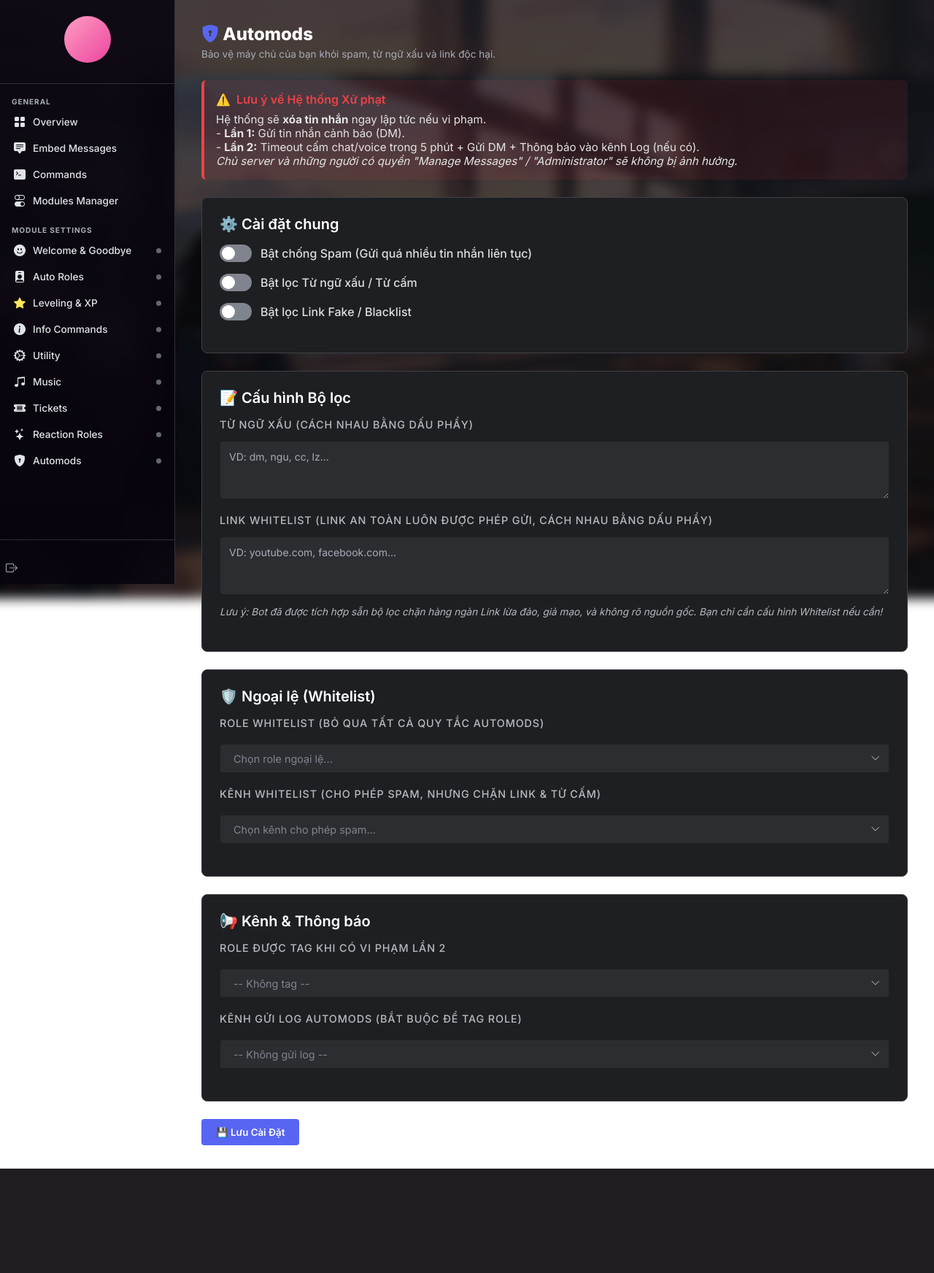
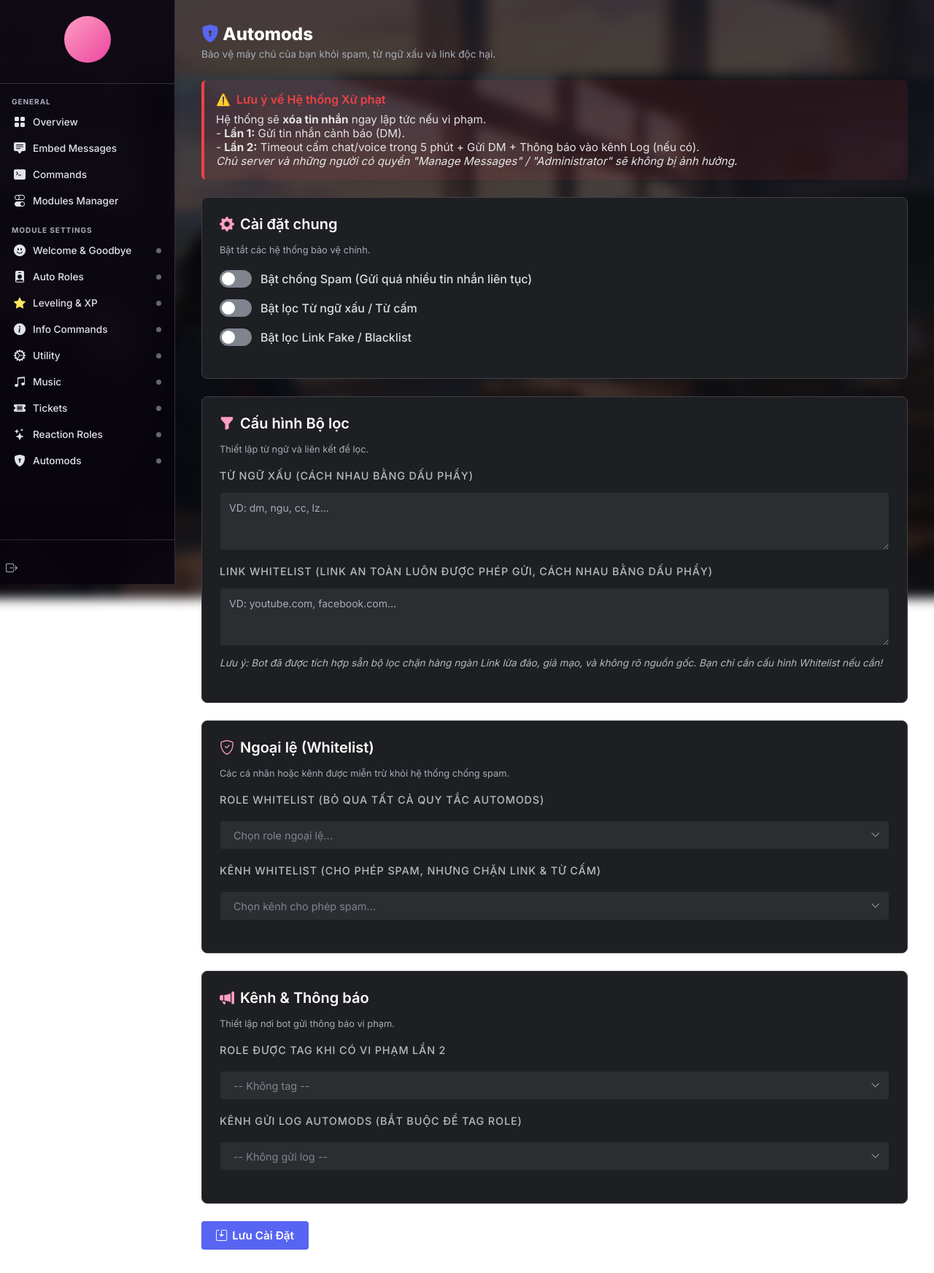
Before and after one commit to namokla2005/ZerynBot, a Flask app: template dashboard/templates/server_automod.html in a window 1280 px wide. Shown: the whole page at 73% size. Before the commit the page ends 1601 px from the top, so only its background shows below. Run offline with Flask 3, Linux system fonts and the light colour scheme; the template is opened without the code that fills it, so the values that code supplies are empty.

Commit message:
fix: resolve js syntax error in automod and update headers

```diff
--- a/dashboard/templates/server_automod.html
+++ b/dashboard/templates/server_automod.html
@@ -311,7 +311,12 @@
 <form method="POST" action="{{ url_for('server_automod', guild_id=guild_id) }}">
 
   <div class="card">
-    <div class="card-title">⚙️ Cài đặt chung</div>
+    <div class="card-header">
+      <div>
+        <div class="card-title"><i class="bi bi-gear-fill" style="color:var(--accent)"></i> Cài đặt chung</div>
+        <div class="card-desc">Bật tắt các hệ thống bảo vệ chính.</div>
+      </div>
+    </div>
     <div class="form-group" style="display: flex; flex-direction: column; gap: 16px;">
       <label class="switch-container">
         <div class="switch">
@@ -342,12 +347,17 @@
   </div>
 
   <div class="card">
-    <div class="card-title">📝 Cấu hình Bộ lọc</div>
+    <div class="card-header">
+      <div>
+        <div class="card-title"><i class="bi bi-funnel-fill" style="color:var(--accent)"></i> Cấu hình Bộ lọc</div>
+        <div class="card-desc">Thiết lập từ ngữ và liên kết để lọc.</div>
+      </div>
+    </div>
 
     <div class="form-group">
       <label class="form-label">Từ ngữ xấu (Cách nhau bằng dấu phẩy)</label>
       <textarea name="bad_words" class="form-control"
-        placeholder="VD: dm, ngu, cc, lz...">{{ bad_words_str }}</textarea>
+        placeholder="VD: dm, ngu, cc, lz...">{{bad_words_str}}</textarea>
     </div>
 
     <div class="form-group">
@@ -362,7 +372,12 @@
   </div>
 
   <div class="card">
-    <div class="card-title">🛡️ Ngoại lệ (Whitelist)</div>
+    <div class="card-header">
+      <div>
+        <div class="card-title"><i class="bi bi-shield-check" style="color:var(--accent)"></i> Ngoại lệ (Whitelist)</div>
+        <div class="card-desc">Các cá nhân hoặc kênh được miễn trừ khỏi hệ thống chống spam.</div>
+      </div>
+    </div>
 
     <div class="form-group">
       <label class="form-label">Role Whitelist (Bỏ qua tất cả quy tắc Automods)</label>
@@ -392,7 +407,12 @@
   </div>
 
   <div class="card">
-    <div class="card-title">📢 Kênh & Thông báo</div>
+    <div class="card-header">
+      <div>
+        <div class="card-title"><i class="bi bi-megaphone-fill" style="color:var(--accent)"></i> Kênh & Thông báo</div>
+        <div class="card-desc">Thiết lập nơi bot gửi thông báo vi phạm.</div>
+      </div>
+    </div>
 
     <div class="form-group">
       <label class="form-label">Role được tag khi có vi phạm lần 2</label>
@@ -421,22 +441,24 @@
     </div>
   </div>
 
-  <div style="margin-top: 24px;">
-    <button type="submit" class="btn-primary">💾 Lưu Cài Đặt</button>
+  <div class="bottom-actions">
+    <button type="submit" class="btn btn-primary btn-lg">
+      <i class="bi bi-save2"></i> Lưu Cài Đặt
+    </button>
   </div>
 </form>
 
 <script>
   const allRoles = [
     {% for r in roles %}
-  { id: "{{ r.role_id }}", name: { { r.role_name | tojson | safe } }, color: "{{ r.color_hex }}" } {% if not loop.last %}, {% endif %}
-  {% endfor %}
+    { id: "{{ r.role_id }}", name: {{ r.role_name | tojson | safe }}, color: "{{ r.color_hex }}" } {% if not loop.last %}, {% endif %}
+    {% endfor %}
   ];
 
   const allChannels = [
     {% for ch in channels %}
-  { id: "{{ ch.channel_id }}", name: { { ch.channel_name | tojson | safe } } } {% if not loop.last %}, {% endif %}
-  {% endfor %}
+    { id: "{{ ch.channel_id }}", name: {{ ch.channel_name | tojson | safe }} } {% if not loop.last %}, {% endif %}
+    {% endfor %}
   ];
 
   let selectedRole = {% if settings.get('notify_role_id') %}"{{ settings.get('notify_role_id') }}"{% else %} null{% endif %};
```
